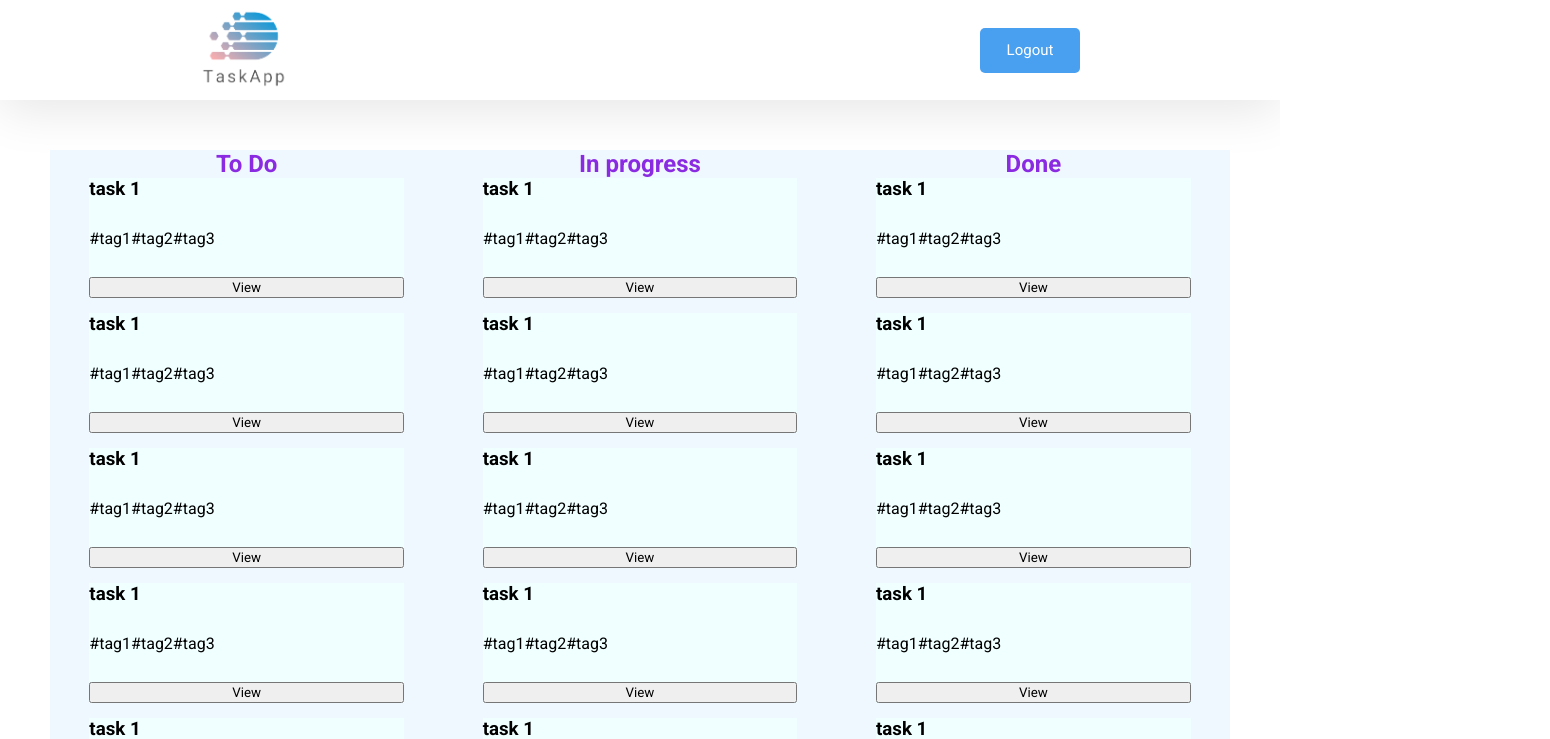
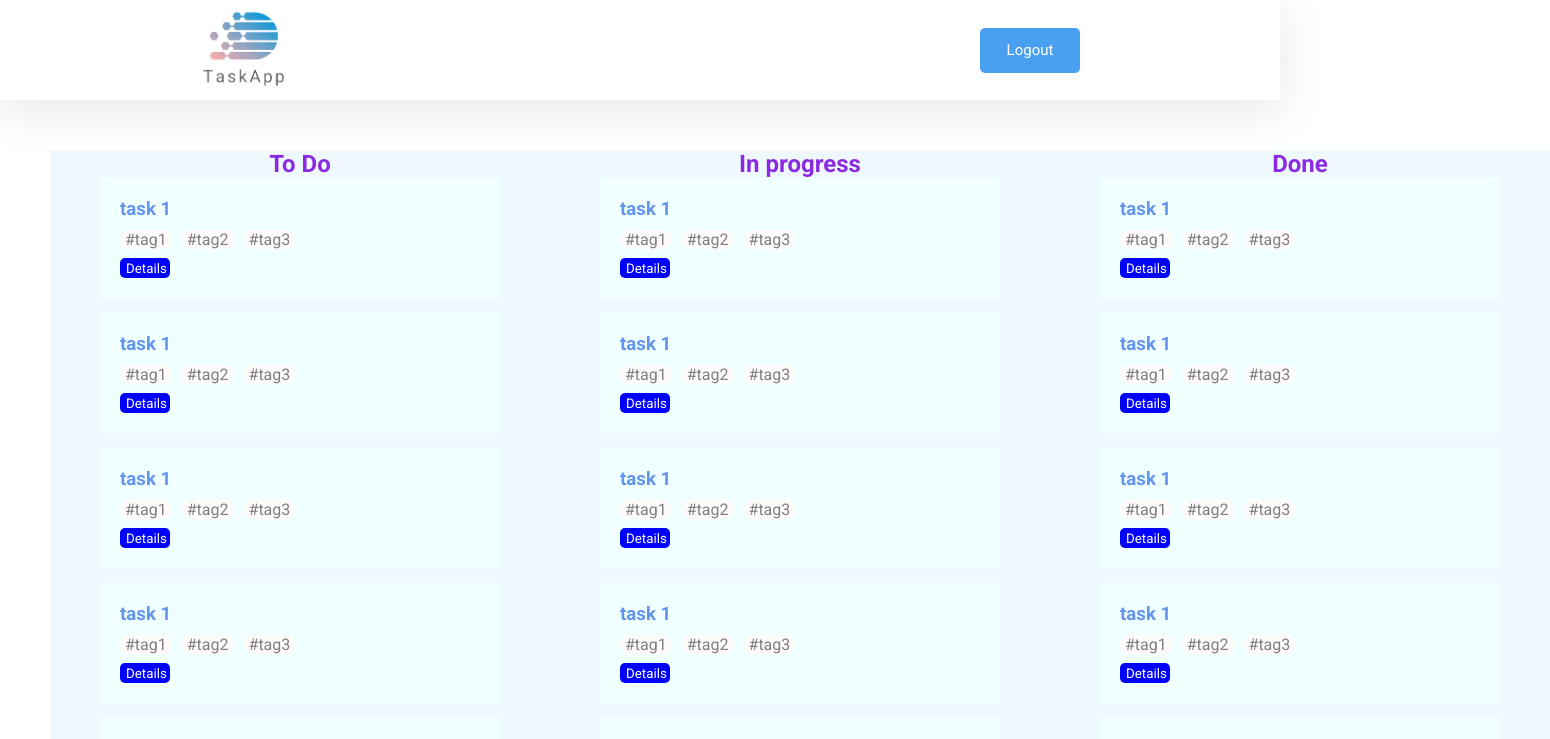
Before and after one commit to ElDev1/tasks-frontend, a React (Vite) app: page / in a window 1280 px wide. Shown: the top 739 px of the page, 1550 px wide, since content can reach past the window. Built offline with nearby package versions, Linux system fonts and the light colour scheme; sample sign-in values are in the browser's storage.

Commit message:
add mock styles to taskCard

```diff
--- a/src/components/tasksPage/tasksContainer/statusTable/StatusTable.jsx
+++ b/src/components/tasksPage/tasksContainer/statusTable/StatusTable.jsx
@@ -3,13 +3,16 @@ import TaskCard from '../taskCard/TaskCard'
 
 const StatusTable = ({ statusTask }) => {
   return (
-    <section className={styles.table}>
+    <section>
+      <div className={styles.table}>
         <h2>{statusTask}</h2>
         <TaskCard />
         <TaskCard />
         <TaskCard />
         <TaskCard />
         <TaskCard />
+      </div>
+      <button>Add</button>
     </section>
   )
 }
--- a/src/components/tasksPage/tasksContainer/taskCard/TaskCard.jsx
+++ b/src/components/tasksPage/tasksContainer/taskCard/TaskCard.jsx
@@ -3,13 +3,15 @@ import styles from './taskCard.module.css'
 const TaskCard = () => {
   return (
     <article className={styles.taskContainer}>
-      <h3>task 1</h3>
-      <div>
-        <span>#tag1</span>
-        <span>#tag2</span>
-        <span>#tag3</span>
+      <div className={styles.tasksElements}>
+        <h3>task 1</h3>
+        <div className={styles.tags}>
+          <span>#tag1</span>
+          <span>#tag2</span>
+          <span>#tag3</span>
+        </div>
+        <button>Details</button>
       </div>
-      <button>View</button>
     </article>
   )
 }
--- a/src/components/tasksPage/tasksContainer/taskCard/taskCard.module.css
+++ b/src/components/tasksPage/tasksContainer/taskCard/taskCard.module.css
@@ -4,7 +4,44 @@
     margin: 0 auto;
     background-color: azure;
     margin-bottom: 15px;
+}
+
+.tasksElements {
+    padding: 20px;
+    height: 100%;
     display: flex;
     flex-direction: column;
     justify-content: space-between;
 }
+
+.tasksElements h3 {
+    color: cornflowerblue;
+}
+
+.tasksElements button {
+    width: 50px;
+    height: 20px;
+    border: none;
+    border-radius: 5px;
+    background-color: blue;
+    transition: 0.09s ease;
+    color: white;
+}
+
+.tasksElements button:hover {
+    background-color: aqua;
+    transition: 0.09s ease;
+
+}
+
+.tags {
+    display: flex;
+    gap: 10px;
+}
+
+.tags span{
+    background-color: snow;
+    color: grey;
+    border-radius: 10px;
+    padding: 0 5px;
+}
```
Lines whose indentation alone changed are shown as unchanged.
